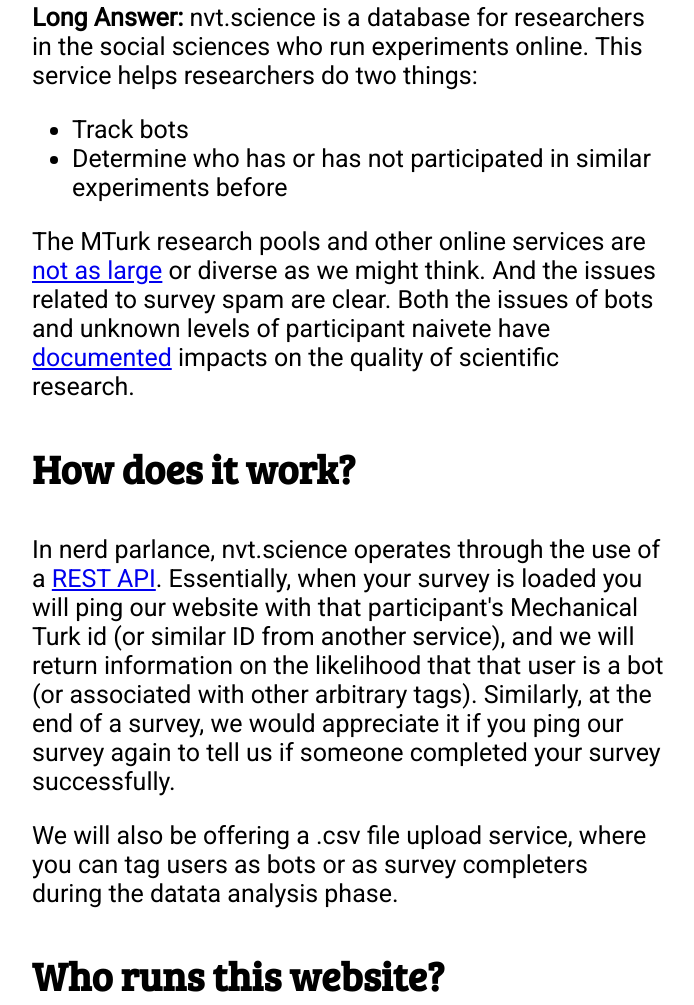
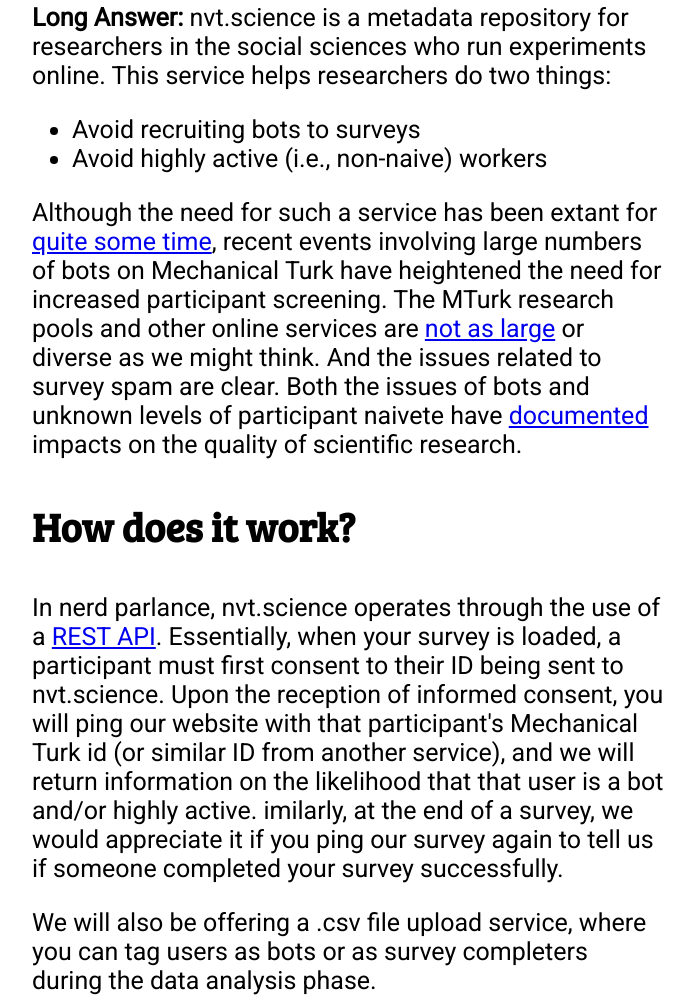
Before and after one commit to Brendan-Schuetze/NaiveTurk, a plain HTML site: page static/index.html in a window 1280 px wide. Shown: the part 394-1399 px from the top of the page, without its empty margins (292-986 px from the left). Drawn offline with Linux system fonts and the light colour scheme.

Commit message:
Home page update

```diff
--- a/static/index.html
+++ b/static/index.html
@@ -11,22 +11,29 @@
     <p><b>Short Answer:</b> We are a group of scientists working towards increasing
       the quality of data gathered by ourselves and other researchers recruiting from online samples.</p>
 
-    <p><b>Long Answer:</b> nvt.science is a database for researchers in the social sciences who run
+    <p><b>Long Answer:</b> nvt.science is a metadata repository for researchers in the social sciences who run
       experiments online. This service helps researchers do two things:
       <ul>
-        <li>Track bots
-        <li>Determine who has or has not participated in similar experiments before
+        <li>Avoid recruiting bots to surveys
+        <li>Avoid highly active (i.e., non-naive) workers
       </ul>
-      <p>The MTurk research pools and other online services are
+      <p>Although the need for such a service has been extant for
+        <a href="https://www.wired.com/story/the-crazy-hacks-one-woman-used-to-make-money-on-mechanical-turk/">quite some time</a>,
+        recent events involving large numbers of bots on Mechanical Turk have heightened the need for increased participant screening.
+        The MTurk research pools and other online services are
         <a href="http://www.ucl.ac.uk/lagnado-lab/publications/harris/StewartEtAl_JDM_MTurk.pdf">not as large</a> or
         diverse as we might think. And the issues related to survey spam are clear.
         Both the issues of bots and unknown levels of participant naivete have
         <a href="https://rdcu.be/4hxY">documented</a> impacts on the quality of scientific research.
 
- <h3>How does it work?</h3><p>In nerd parlance, nvt.science operates through the use of a <a href="https://en.wikipedia.org/wiki/Representational_state_transfer">REST API</a>. Essentially, when your survey is loaded you will ping our website with that participant's Mechanical Turk id (or similar ID from another service), and we will return information on the likelihood that that user is a bot (or associated with other arbitrary tags). Similarly, at the end of a survey, we would appreciate it if you ping our survey again to tell us if someone completed your survey successfully.</p>
+ <h3>How does it work?</h3><p>In nerd parlance, nvt.science operates through the use of a <a href="https://en.wikipedia.org/wiki/Representational_state_transfer">REST API</a>.
+   Essentially, when your survey is loaded, a participant must first consent to their ID being sent to nvt.science.
+   Upon the reception of informed consent, you will ping our website with that participant's Mechanical Turk id (or similar ID from another service),
+   and we will return information on the likelihood that that user is a bot and/or highly active.
+   imilarly, at the end of a survey, we would appreciate it if you ping our survey again to tell us if someone completed your survey successfully.</p>
 
-<p> We will also be offering a .csv file upload service, where you can tag users as bots or as survey completers
-during the datata analysis phase.</p>
+<p>We will also be offering a .csv file upload service, where you can tag users as bots or as survey completers
+during the data analysis phase.</p>
 
   <h3>Who runs this website?</h3><p><a href="https://twitter.com/b_schuetze">Brendan Schuetze</a>, a graduate researcher at UT Austin.</p>
 
```
